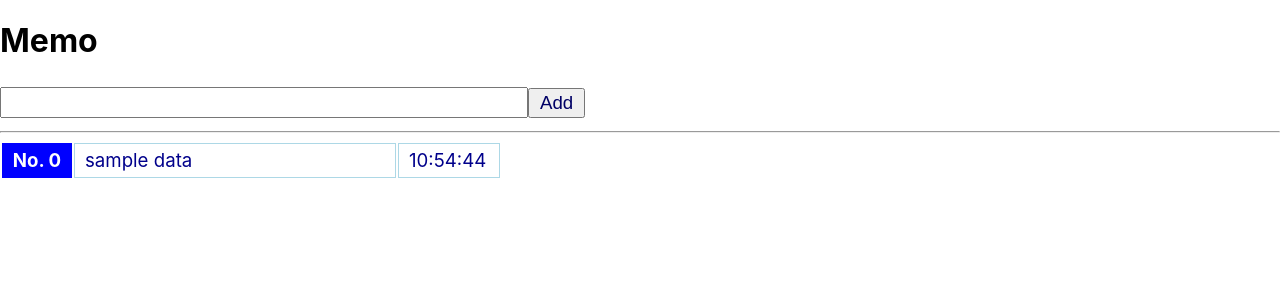
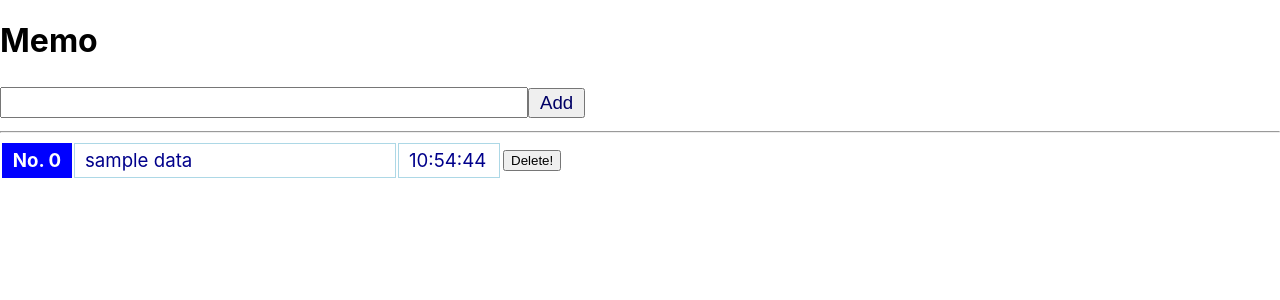
Before and after one commit to azufb/MemoAppwithRedux, a React (Create React App) app in the folder reduxmemoapp/: page / in a window 1280 px wide. Shown: the top 300 px of the page. Built offline with nearby package versions, Linux system fonts and the light colour scheme.

Commit message:
削除機能をItem.js内に作成

```diff
--- a/reduxmemoapp/src/App.js
+++ b/reduxmemoapp/src/App.js
@@ -4,7 +4,6 @@ import './App.css';
 import Memo from './Memo';
 import AddForm from './AddForm';
 // import FindForm from './FindForm';
-// import DelForm from './DelForm';
 
 class App extends Component {
   constructor(props) {
@@ -20,7 +19,6 @@ class App extends Component {
         <hr />
         <table><tbody><tr>
           {/*<td><FindForm /></td>*/}
-          {/*<td><DelForm /></td>*/}
         </tr></tbody></table>
         <Memo />
       </div>
--- a/reduxmemoapp/src/Item.js
+++ b/reduxmemoapp/src/Item.js
@@ -1,5 +1,6 @@
 import React, { Component } from 'react';
 import { connect } from 'react-redux';
+import { deleteMemo } from './Store';
 
 class Item extends Component {
 
@@ -30,6 +31,24 @@ class Item extends Component {
         width: "80px"
     }
 
+
+    constructor(props) {
+        super(props);
+        this.state = {
+            number: 0　// deleteMemoの引数は、number。
+        }
+        this.handleDelete = this.handleDelete.bind(this);
+    }
+    // 削除
+    handleDelete(e) {
+        e.preventDefault();
+        let action = deleteMemo(this.state.number);
+        this.props.dispatch(action);
+        this.setState({
+            number: 0
+        })
+    }
+
     render() {
         let d = this.props.value.created;
         let f = d.getHours() + ':' + d.getMinutes() + ':' + d.getSeconds();
@@ -38,6 +57,7 @@ class Item extends Component {
             <tr><th style={ this.th }>No. { this.props.index }</th>
                 <td style={ this.td }>{ this.props.value.message }</td>
                 <td style={ this.date }>{ f }</td>
+                <td><input type="button" onClick={ this.handleDelete } value="Delete!" /></td>
             </tr>
         );
     }
--- a/reduxmemoapp/src/Store.js
+++ b/reduxmemoapp/src/Store.js
@@ -46,7 +46,7 @@ function deleteReduce(state, action) {
     newData.splice(action.index, 1); // // spliceは要素の削除・置き換え。
     return {
         data: newData,
-        message: 'Delete' + action.index + ':',
+        message: 'Deleted!',
         mode: 'delete',
         fdata: []
     };
```
Also changed, not shown: reduxmemoapp/src/DelForm.js (deleted).
